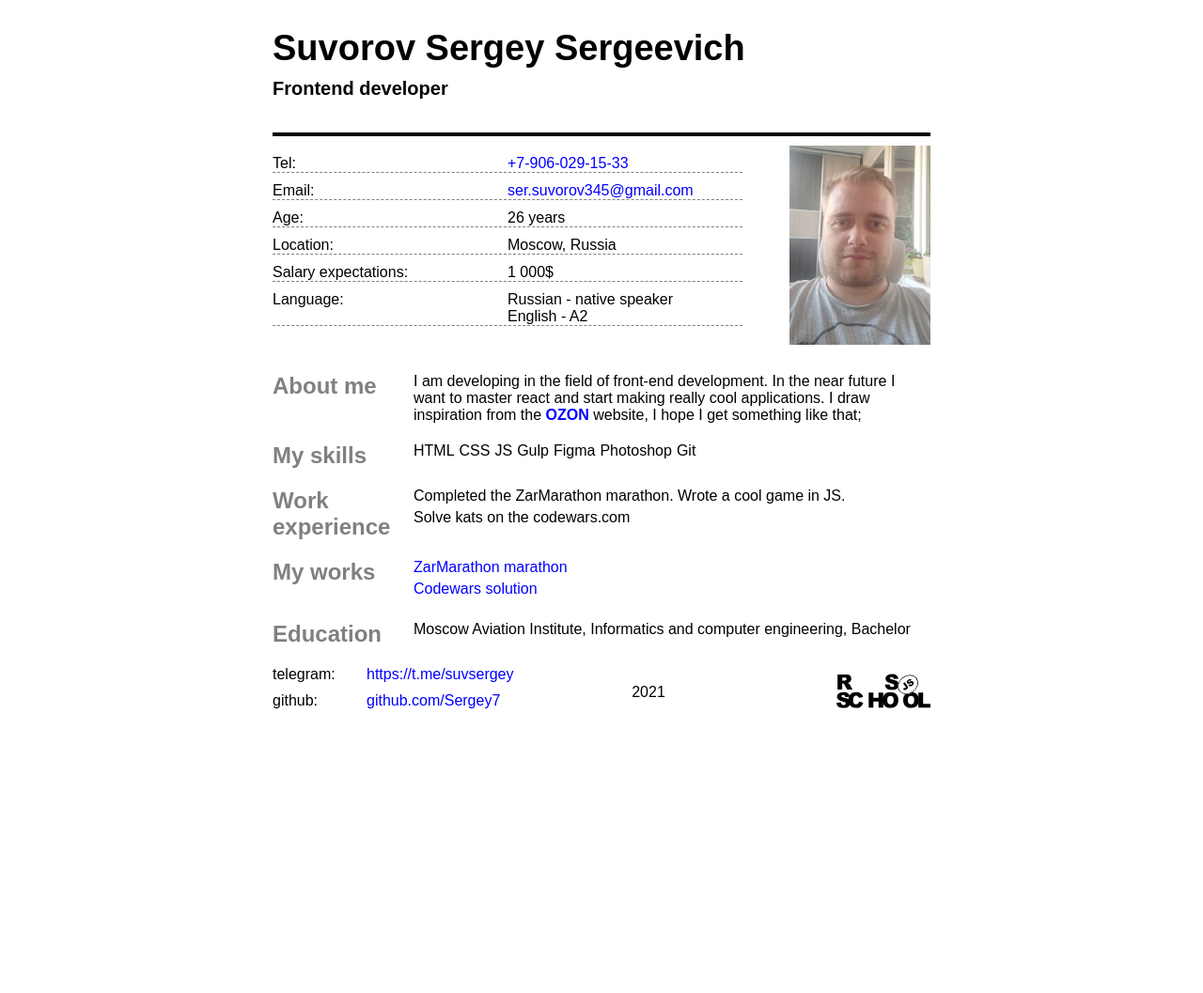
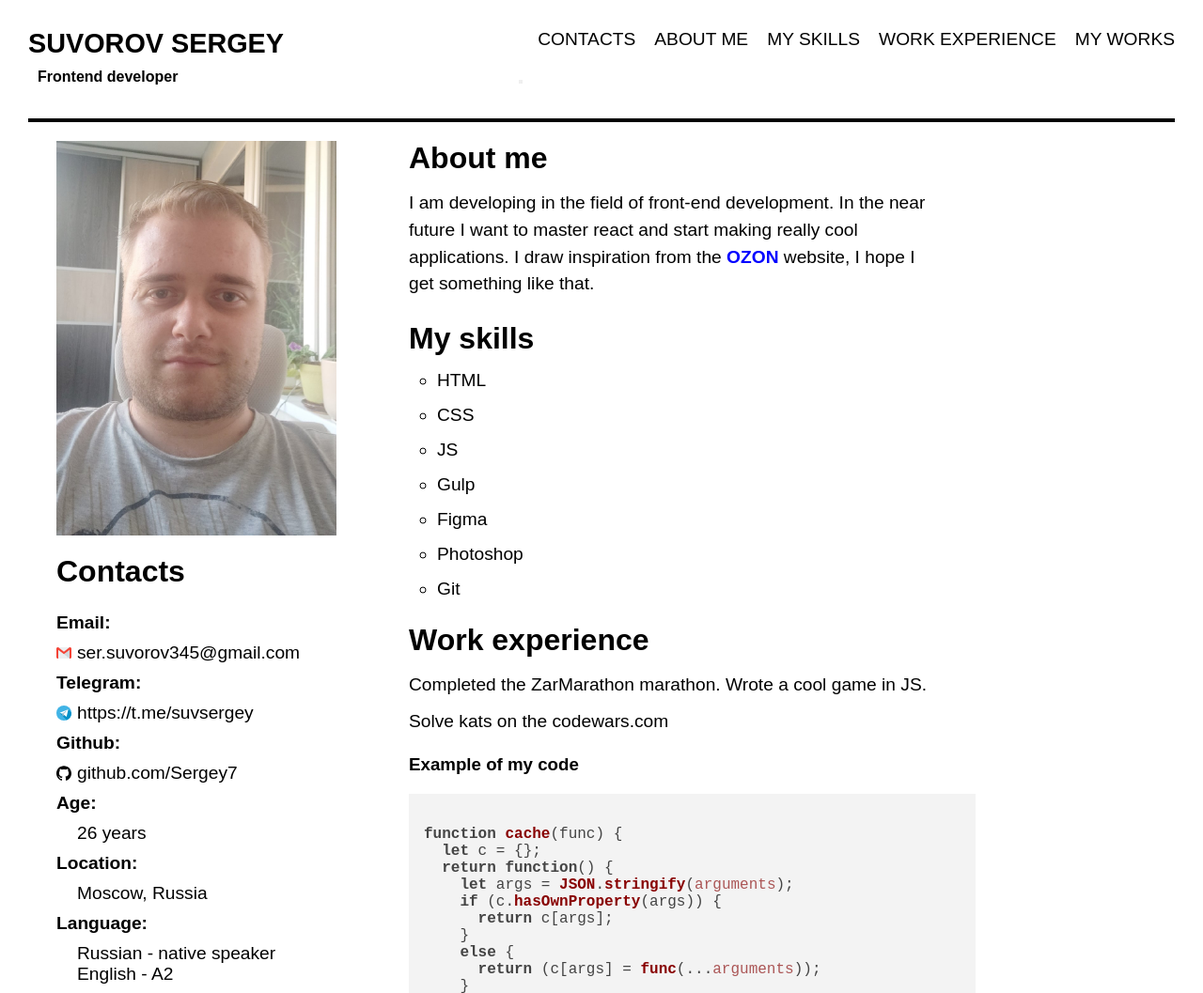
Before and after one commit to Sergey7/rsschool-cv, a plain HTML site: page index.html in a window 1280 px wide. Shown: the top 1057 px of the page at 94% size. Before the commit the page ends 800 px from the top, so only its background shows below. Drawn offline with nearby package versions, Linux system fonts and the light colour scheme.

Commit message:
feat: new html,css and js(work burger menu)

```diff
--- /dev/null
+++ b/app.js
@@ -0,0 +1,15 @@
+// main-nav-active
+const brg = document.querySelector(".nav__burger");
+const nav = document.querySelector(".main-nav");
+const closeBtn = document.querySelector(".nav__burger-close");
+const links = document.querySelectorAll(".main-nav__link")
+brg.addEventListener('click', function () {
+    nav.classList.add("main-nav-active")
+})
+closeBtn.addEventListener('click', function () {
+    nav.classList.remove("main-nav-active");
+})
+
+links.forEach(link => link.addEventListener('click', function () {
+    nav.classList.remove("main-nav-active");
+}))
--- a/index.html
+++ b/index.html
@@ -5,27 +5,61 @@
     <meta name="viewport" content="width=device-width, initial-scale=1.0">
     <title>Suvorov Sergey  </title>
     <link rel="stylesheet" href="style.css">
+    <link rel="stylesheet" href="//cdnjs.cloudflare.com/ajax/libs/highlight.js/9.15.9/styles/default.min.css">
+    <script src="//cdnjs.cloudflare.com/ajax/libs/highlight.js/9.15.9/highlight.min.js"></script>
+    <script>hljs.initHighlightingOnLoad();</script>
 </head>
 <body>
   <header class="header">
-    <h1 class="header_name">Suvorov Sergey Sergeevich</h1>
-    <p class="header_position">Frontend developer</p>
+    <div class="header__info">
+      <h1 class="header_name">Suvorov Sergey</h1>
+      <p class="header_position">Frontend developer</p>
+    </div>
+    <nav class="main-nav">
+      <ul class="main-nav__list">
+        <li class="main-nav__item">
+          <a class="main-nav__link" href="#personal">contacts</a>
+        </li>
+        <li class="main-nav__item">
+          <a class="main-nav__link" href="#about">about me</a>
+        </li>
+        <li class="main-nav__item">
+          <a class="main-nav__link" href="#skills">my skills</a>
+        </li>
+        <li class="main-nav__item">
+          <a class="main-nav__link" href="#experience">work experience</a>
+        </li>
+        <li class="main-nav__item">
+          <a class="main-nav__link" href="#work">my works</a>
+        </li>
+      </ul>
+      <button class="nav__burger-close"></button>
+    </nav>
+    <button class="nav__burger"></button>
   </header>
   <main>
-    <section class="personal">
-      <h2 class="visually-hidden">Personal information</h2>
+    <aside class="personal">
+      <img class="personal__avatar" src="avatar.jpg" alt="My foto">
       <div class="personal__info">
+      <h2 class="header-block" id="personal" >Contacts</h2>
         <ul class="info__list">
           <li class="info-item">
-            <p class="item__name">Tel:</p>
-            <p class="item__name-value">
-              <a href="tel:+79060291533">+7-906-029-15-33</a>
+            <p class="item__name">Email:</p>
+            <p class="item__name-value item__name-value--mail">
+              <a href="tomail:ser.suvorov345@gmail.com">ser.suvorov345@gmail.com</a>
             </p>
           </li>
           <li class="info-item">
-            <p class="item__name">Email:</p>
-            <p class="item__name-value">
-              <a href="tomail:ser.suvorov345@gmail.com">ser.suvorov345@gmail.com</a>
+            <p class="item__name">Telegram:</p>
+            <p class="item__name-value item__name-value--telegram">
+              <a href="https://t.me/suvsergey">
+                https://t.me/suvsergey</a>
+            </p>
+          </li>
+          <li class="info-item">
+            <p class="item__name">Github:</p>
+            <p class="item__name-value item__name-value--github">
+              <a href="github.com/Sergey7">github.com/Sergey7</a>
             </p>
           </li>
           <li class="info-item">
@@ -37,10 +71,6 @@
             <p class="item__name-value">Moscow, Russia</p>
           </li>
           <li class="info-item">
-            <p class="item__name">Salary expectations:</p>
-            <p class="item__name-value">1 000$</p>
-          </li>
-          <li class="info-item">
             <p class="item__name">Language:</p>
             <p class="item__name-value">
               <span>Russian - native speaker<br></span>
@@ -49,18 +79,18 @@
           </li>
         </ul>
       </div>
-      <img class="personal__avatar" src="avatar.jpg" alt="My foto">
-    </section>
+    </aside>
+    <div class="right-main">
     <article class="about">
-      <div class="about-wrapper grid-container">
-        <h2 class="about__header header-grey">About me</h2>
+      <div class="about-wrapper">
+        <h2 class="about__header header-block" id="about">About me</h2>
         <p class="about__text">I am developing in the field of front-end development.
                               In the near future I want to master react and start making really cool applications.
                               I draw inspiration from the <a class="ozon-link" href="https://www.ozon.ru/">OZON</a>
-                              website, I hope I get something like that;</p>
+                              website, I hope I get something like that.</p>
       </div>
-      <div class="about__skills grid-container">
-        <h2 class="skills__header header-grey">My skills</h2>
+      <div class="about__skills">
+        <h2 class="skills__header header-block" id="skills">My skills</h2>
         <ul class="skills-list">
           <li class="skills-item">HTML</li>
           <li class="skills-item">CSS</li>
@@ -73,15 +103,30 @@
       </div>
     </article>
     <article class="work">
-      <div class="work__experience grid-container">
-        <h2 class="experience__header header-grey">Work experience</h2>
+      <div class="work__experience">
+        <h2 class="experience__header header-block" id="experience">Work experience</h2>
         <ul class="experience-list">
           <li class="experience-item">Completed the ZarMarathon marathon. Wrote a cool game in JS.</li>
           <li class="experience-item">Solve kats on the codewars.com</li>
         </ul>
+        <h3 class="example-header">Example of my code</h3>
+        <pre><code class="js code-example">
+function cache(func) {
+  let c = {};
+  return function() {
+    let args = JSON.stringify(arguments);
+    if (c.hasOwnProperty(args)) {
+      return c[args];
+    }
+    else {
+      return (c[args] = func(...arguments));
+    }
+  }
+}
+      </code></pre>
       </div>
       <div class="work__examples grid-container">
-        <h2 class="examples__header header-grey">My works</h2>
+        <h2 class="examples__header header-block" id="work">My works</h2>
         <ul class="examples-list">
           <li class="examples-item">
             <a class="examples-item__link" href="https://github.com/Sergey7/MortalCombatJS">ZarMarathon marathon</a>
@@ -92,11 +137,12 @@
       </div>
     </article>
     <article class="education grid-container">
-      <h2 class="education__header header-grey">Education</h2>
+      <h2 class="education__header header-block">Education</h2>
       <ul class="education-list">
         <li class="education-item">Moscow Aviation Institute, Informatics and computer engineering, Bachelor</li>
       </ul>
     </article>
+  </div>
   </main>
   <footer class="footer">
     <ul class="contacts__list">
@@ -118,5 +164,6 @@
       <img class="rs-img" src="rs_school_js.svg" alt="Логотип RS.School">
     </a>
   </footer>
+  <script src="app.js"></script>
 </body>
 </html>
--- a/style.css
+++ b/style.css
@@ -8,21 +8,25 @@ ul { list-style: none; }
 
 a {
     text-decoration: none;
-    color: blue;
+    color: black;
 }
 
 html {
+    scroll-behavior: smooth;
     font-size: 16px;
     color: black;
     font-family: Arial, Helvetica, sans-serif;
 }
 
 body {
-    max-width: 700px;
-    min-width: 700px;
+    max-width: 1240px;
     margin: 0 auto;
     padding-left: 30px;
     padding-right: 30px;
+}
+
+main {
+    display: flex;
 }
 
 .visually-hidden {
@@ -36,54 +40,79 @@ body {
 }
 
 .header {
+    display: flex;
+    align-items: center;
+    justify-content: space-between;
     padding-top: 30px;
     padding-bottom: 35px;
     border-bottom: 4px solid black;
 }
 
 .header_name {
-    font-size: 38px;
+    font-size: 1.8rem;
+    text-transform: uppercase;
     margin-bottom: 10px;
 }
 
+.main-nav__list {
+    display: flex;
+    flex-wrap: wrap;
+    align-items: center;
+    height: 100%;
+}
+
+.main-nav__item {
+    margin-left: 20px;
+    margin-bottom: 20px;
+}
+
+.main-nav__link {
+    text-transform: uppercase;
+    font-size: 1.2rem;
+}
+
 .header_position {
-    font-size: 20px;
+    font-size: 1rem;
+    margin-left: 10px;
     font-weight: 600;
 }
 
 .personal {
-    display: grid;
-    grid-template-columns: 2fr 150px;
-    padding-top: 10px;
-    column-gap: 50px;
-    margin-bottom: 30px;
+    margin-right: 50px;
+    padding-top: 20px;
+    padding-left: 30px;
+    width: 25%;
+    display: flex;
+    flex-direction: column;
 }
 
 .personal__avatar {
-    max-width: 100%;
-    width: 150px;
-    grid-column:  2 / -1;
-    justify-self: end;
-}
-
-.personal__contacts { grid-column: 1 / 2; }
-
-.info-item {
-    display: grid;
-    grid-template-columns: 1fr 1fr;
-    padding-top: 10px;
-    border-bottom: 1px dashed gray;
-}
-
-.grid-container {
-    display: grid;
-    grid-template-columns: 150px 1fr;
+    max-width: 298px;
+    min-width: 298px;
+    height: auto;
+    margin-right: 20px;
     margin-bottom: 20px;
 }
 
-.header-grey {
-    color: gray;
-    grid-column: 1 / 2;
+.info-item {
+    font-size: 1.2rem;
+    padding-top: 10px;
+}
+
+.item__name-value {
+    font-size: 1.2rem;
+}
+
+.header-block {
+    font-size: 2rem;
+    margin-bottom: 15px;
+}
+
+.about__text {
+    font-size: 1.2rem;
+    line-height: 1.5;
+    margin-bottom: 25px;
+    max-width: 70%;
 }
 
 .ozon-link {
@@ -92,15 +121,98 @@ body {
 }
 
 .skills-list {
-    display: flex;
-    flex-wrap: wrap;
+    padding-left: 30px;
+    margin-bottom: 25px;
+    list-style: circle;
 }
 
-.skills-item { margin-right: 5px; }
+.skills-item {
+    position: relative;
+    font-size: 1.2rem;
+    margin-bottom: 15px;
+}
+
+.experience-list {
+    margin-bottom: 20px;
+}
+
+.examples-list {
+    list-style: circle;
+    margin-bottom: 20px;
+    padding-left: 30px;
+}
+
+.example-header {
+    margin-bottom: 20px;
+}
 
 .experience-item,
 .examples-item {
-    margin-bottom: 5px;
+    font-size: 1.2rem;
+    line-height: 1.5;
+    margin-bottom: 10px;
+}
+
+.code-example {
+    max-width: 70%;
+    margin-bottom: 20px;
+}
+
+.education-list {
+    padding-left: 25px;
+}
+
+.education-item {
+    font-size: 1.2rem;
+    line-height: 1.5;
+    max-width: 70%;
+}
+
+.examples-item__link:hover {
+    color: #2a6deb;
+}
+
+.right-main {
+    padding-top: 20px;
+    padding-bottom: 40px;
+    padding-left: 20px;
+}
+
+.item__name {
+    font-weight: bold;
+    margin-bottom: 10px;
+    position: relative;
+}
+
+.item__name-value {
+    position: relative;
+    margin-left: 22px;
+}
+
+
+.item__name-value::before {
+    position: absolute;
+    content: '';
+    width: 16px;
+    height: 16px;
+    left: -22px;
+    top: 3px;
+}
+
+.item__name-value a:hover {
+    color: #2a6deb;
+}
+
+.item__name-value--mail::before {
+    background: url("gmail.svg") center center no-repeat transparent;
+}
+
+.item__name-value--telegram::before {
+    background: url("telegram.svg") center center no-repeat transparent;
+}
+
+.item__name-value--github::before {
+    background: url("github.svg") center center no-repeat transparent;
 }
 
 .footer {
@@ -118,13 +230,168 @@ body {
     display: grid;
     grid-template-columns: 100px 1fr;
     padding-bottom: 10px;
+    font-size: 1.2rem;
 }
 
 .rs-link { justify-self: end; }
 
-.year-start { margin-left: 100px; }
+.year-start {
+    margin-left: 100px;
+    font-size: 1.2rem;
+}
 
 .rs-img {
     width: 100px;
     height: 50px;
 }
+
+.nav__burger {
+    display: none;
+}
+
+
+@media (max-width: 1050px) {
+    .about__text {
+        max-width: 100%;
+    }
+
+    .header {
+        flex-wrap:  wrap;
+    }
+
+    .main-nav__list {
+        margin-top: 30px;
+    }
+}
+
+
+@media (max-width: 1000px) {
+    main {
+        flex-wrap: wrap;
+    }
+
+    .personal {
+        width: 100%;
+        flex-direction: row;
+    }
+
+    .personal__avatar {
+        margin-right: 25px;
+    }
+}
+
+
+@media (max-width: 760px) {
+    body {
+        padding-left: 10px;
+        padding-right: 10px;
+    }
+
+    .personal {
+        padding-left: 10px;
+    }
+
+    .right-main {
+        padding-left: 5px;
+    }
+    .code-example {
+        max-width: 95%;
+    }
+
+    .main-nav {
+        display: none;
+    }
+
+    .nav__burger {
+        display: block;
+        width: 32px;
+        height: 18px;
+        background: url("burger.svg") center center no-repeat transparent;
+        border: none;
+    }
+
+    .nav__burger-close {
+        position: absolute;
+        right: 10px;
+        top: 15px;
+        display: block;
+        width: 32px;
+        height: 18px;
+        background: url("close.svg") center center no-repeat transparent;
+        border: none;
+    }
+
+    .main-nav-active {
+        display: flex;
+        background: #7f7f7f;
+        position: absolute;
+        top: 0;
+        right: 0;
+        z-index: 5;
+    }
+
+    .main-nav-active .main-nav__list {
+        align-items: flex-start;
+        padding: 20px;
+        margin-top: 0;
+        display: flex;
+        flex-direction: column;
+    }
+}
+
+@media (max-width: 640px) {
+    html {
+        font-size: 12px;
+    }
+
+}
+
+@media (max-width: 550px) {
+    .personal {
+        flex-direction: column;
+        align-items: center;
+        margin: 0;
+        padding: 0;
+        padding-top: 10px;
+    }
+    .personal__avatar{
+        margin: 0;
+        margin-bottom: 10px;
+    }
+    .personal__info {
+        align-self: flex-start;
+    }
+}
+
+@media (max-width: 500px) {
+    .year-start {
+        margin: 0;
+    }
+
+    .footer {
+        display: flex;
+        align-items: center;
+        justify-content: space-between;
+    }
+}
+
+
+@media (max-width: 407px) {
+    .code-example {
+        font-size: 10px;
+    }
+
+    .personal__avatar {
+        margin-right: 10px;
+    }
+
+    .footer {
+        flex-direction: column;
+        align-items: center;
+    }
+
+    .contacts__list {
+        align-self: flex-start;
+        margin-bottom: 10px;
+    }
+}
```
Also changed, not shown: burger.svg (added), close.svg (added), github.svg (added), gmail.svg (added), telegram.svg (added).
